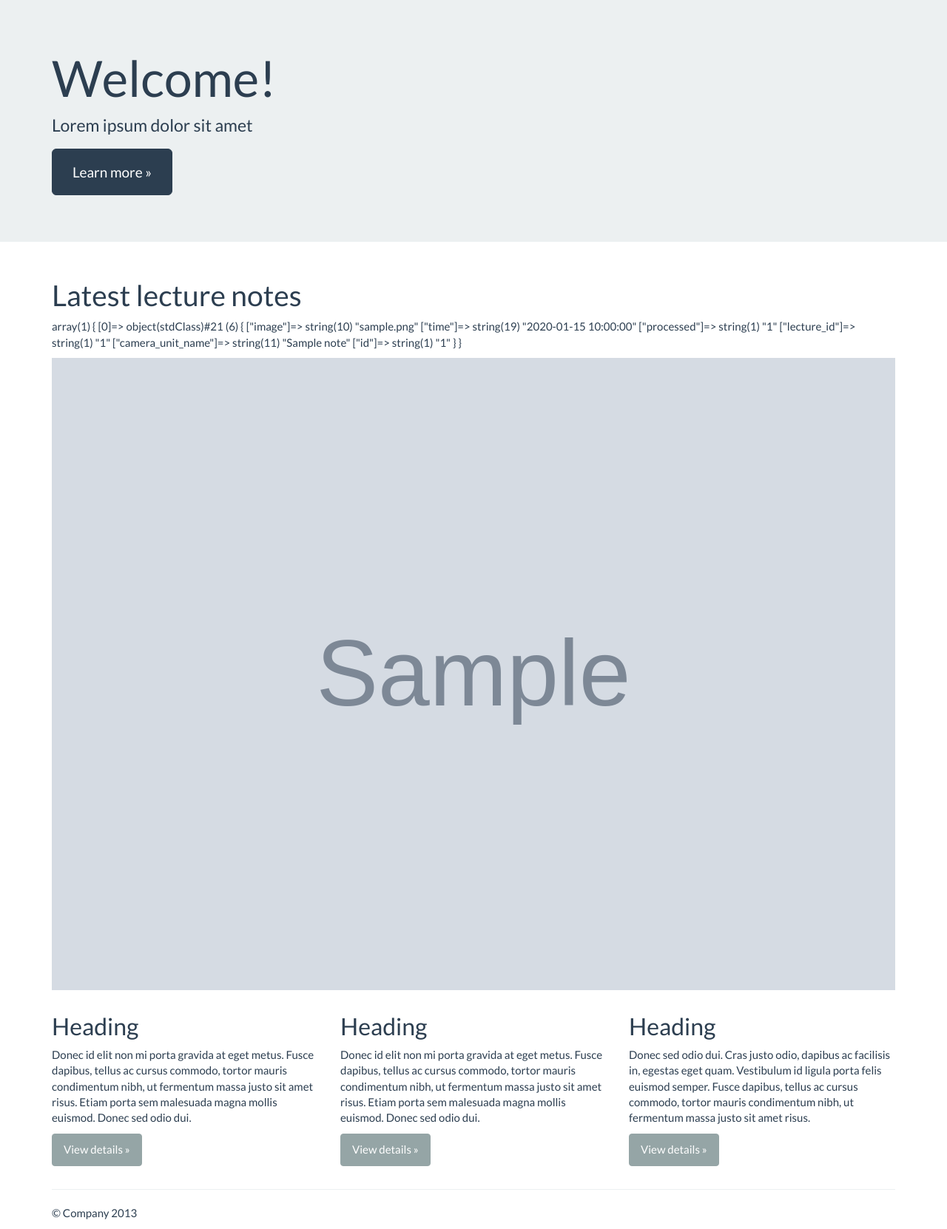
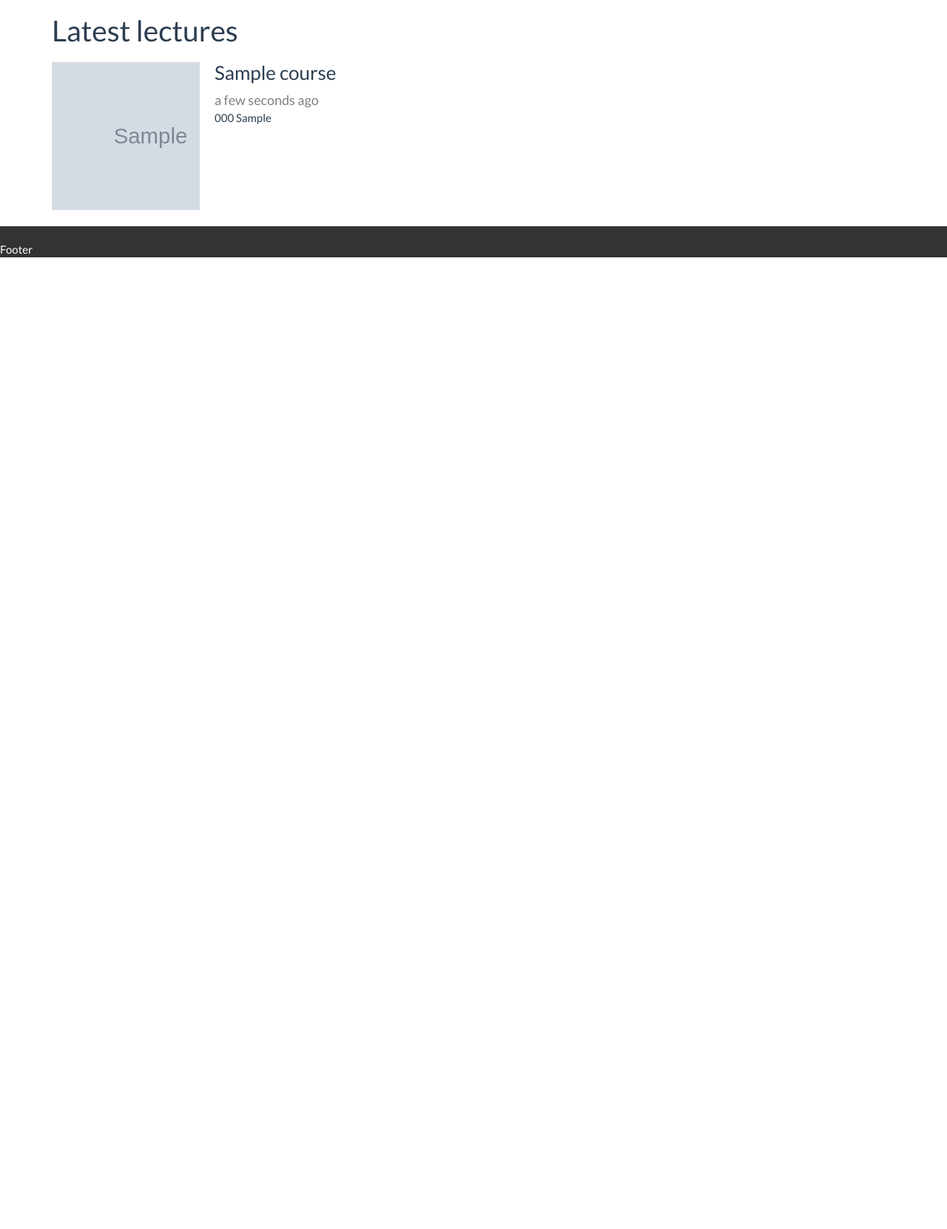
Before and after one commit to projectmunin/munin-webserver, a CodeIgniter app: page / in a window 1280 px wide. Shown: the part 61-1723 px from the top of the page at 74% size. After the commit the page ends 409 px from the top, so only its background shows below. Run offline with CodeIgniter, Linux system fonts and the light colour scheme; tables that the repository leaves empty hold one stand-in row (values such as "Sample post"); grey boxes marked "Sample" are stand-in pictures; some libraries are stand-ins or nearby versions.

Commit message:
Added a latest lectures list

```diff
--- a/application/config/routes.php
+++ b/application/config/routes.php
@@ -38,7 +38,7 @@
 |
 */
 
-$route['default_controller'] = "welcome";
+$route['default_controller'] = "browse";
 $route['404_override'] = '';
 
 
--- /dev/null
+++ b/application/controllers/browse.php
@@ -0,0 +1,30 @@
+<?php if ( ! defined('BASEPATH')) exit('No direct script access allowed');
+
+class Browse extends MY_Controller {
+
+	function __construct()
+	{
+		parent::__construct();
+		$this->load->model('Lecture_note_library', '', true);
+		$this->load->helper('url');
+		$this->load->helper('language');
+		$this->load->helper('pretty_date');
+		$this->lang->load('home');
+	}
+
+	public function index()
+	{
+		$lectures = $this->Lecture_note_library->get_latest_lectures();
+		$this->data = array
+		(
+			'lectures' => $lectures,
+		);
+
+		$this->title = "Project Munin";
+
+		$this->_render("browse");
+	}
+}
+
+/* End of file welcome.php */
+/* Location: ./application/controllers/welcome.php */
--- a/application/core/MY_Controller.php
+++ b/application/core/MY_Controller.php
@@ -51,7 +51,8 @@
 		$template_args["keywords"] = $this->keywords;
 		$template_args["author"] = $this->author;
 
-		$body_args["navbar"] = $this->load->view("elements/navbar",array(),true);
+		$body_args["header"] = $this->load->view("elements/navbar",array(),true);
+		$body_args["footer"] = $this->load->view("elements/footer",array(),true);
 		$body_args["content"] = $this->load->view($view,array_merge($this->data,$template_args),true);
 
 		$template_args["template"] = $this->template;
--- /dev/null
+++ b/application/helpers/pretty_date_helper.php
@@ -0,0 +1,58 @@
+<?php  if ( ! defined('BASEPATH')) exit('No direct script access allowed');
+
+// TODO check copyright?
+// http://www.interactivetools.com/forum/forum-posts.php?postNum=2208966
+if ( ! function_exists('pretty_relative_time'))
+{
+	function pretty_relative_time($time)
+	{
+		if ($time !== intval($time))
+		{
+			$time = strtotime($time);
+		}
+		$d = time() - $time;
+		if ($time < strtotime(date('Y-m-d 00:00:00')) - 60*60*24*3)
+		{
+			$format = 'F j H:i';
+			if (date('Y') !== date('Y', $time))
+			{
+				$format .= ", Y";
+			}
+			return date($format, $time);
+		}
+		if ($d >= 60*60*24)
+		{
+			$day = 'Yesterday';
+			if (date('l', time() - 60*60*24) !== date('l', $time))
+			{
+				$day = date('l', $time);
+			}
+			return $day . " at " . date('g:ia', $time);
+		}
+		if ($d >= 60*60*2)
+		{
+			return intval($d / (60*60)) . " hours ago";
+		}
+		if ($d >= 60*60)
+		{
+			return "about an hour ago";
+		}
+		if ($d >= 60*2)
+		{
+			return intval($d / 60) . " minutes ago";
+		}
+		if ($d >= 60)
+		{
+			return "about a minute ago";
+		}
+		if ($d >= 2)
+		{
+			return intval($d) . " seconds ago";
+		}
+		return "a few seconds ago";
+	}
+}
+
+
+/* End of file pretty_date_helper.php */
+/* Location: ./application/helpers/pretty_date_helper.php */
--- a/application/models/lecture_note_library.php
+++ b/application/models/lecture_note_library.php
@@ -35,6 +35,29 @@
 		return $query->result();
 	}
 
+	function get_latest_lectures($count = 10)
+	{
+		/*
+		$query = $this->db->query('
+				SELECT finished, lecture.time AS time, course_code, course_period, lecture_hall_name, image
+				FROM lecture
+				LEFT OUTER JOIN lecture_note ON lecture.id = lecture_note.lecture_id
+				GROUP BY lecture.id
+				ORDER BY lecture.time, lecture_note.time DESC
+				LIMIT ?
+			',$count);
+		return $query->result();
+		*/
+		//TODO might want to make this in one query
+		$lectures = $this->db->select()->from('lecture')->get()->result();
+		foreach ($lectures as $lecture) {
+			$lecture->lecture_note = $this->db->select()->from('lecture_note')->where('lecture_id', $lecture->id)->order_by('time','desc')->get()->row();
+			$lecture->course = $this->db->select()->from('course')->where('code', $lecture->course_code)->where('period', $lecture->course_period)->get()->row();
+		}
+
+		return $lectures;
+	}
+
 	function get_lectures($course_code, $course_period)
 	{
 		$this->db->select()->from('lecture')->where('course_code', $course_code)->where('course_period', $course_period);
--- /dev/null
+++ b/application/views/browse.php
@@ -0,0 +1,24 @@
+<div class="container">
+	<!-- Example row of columns -->
+
+	<div class="row">
+		<div class="col-xs-12">
+			<h1>Latest lectures</h1>
+			<?php //var_dump($lectures); ?>
+
+			<?php foreach($lectures as $lecture): ?>
+				<div class="lecture-row">
+					<div class="lecture-thumb">
+						<a href="<?=site_url('lecture/'.$lecture->id) ?>">
+							<img class="lecture-thumb-img" src="<?=LECTURE_NOTES.$lecture->lecture_note->image ?>" />
+						</a>
+					</div>
+					<h3><?=$lecture->course->name ?></h3>
+					<span class="lecture-row-time"><?=pretty_relative_time($lecture->time) ?></span>
+					<span class="lecture-row-course"><?=$lecture->course->code ?> <?=$lecture->course->period ?></span>
+				</div>
+				<?php ?>
+			<?php endforeach; ?>
+		</div>
+	</div>
+</div> <!-- /container -->
--- /dev/null
+++ b/application/views/elements/footer.php
@@ -0,0 +1,4 @@
+<footer>
+	<hr>
+	<span>Footer</span>
+</footer>
--- a/application/views/home.php
+++ b/application/views/home.php
@@ -8,8 +8,6 @@
 </div>
 
 <div class="container">
-	<!-- Example row of columns -->
-
 	<div class="row">
 		<div class="col-xs-12">
 			<h1>Latest lecture notes</h1>
@@ -38,10 +36,4 @@
 			<p><a class="btn btn-default" href="#">View details &raquo;</a></p>
 		</div>
 	</div>
-
-	<hr>
-
-	<footer>
-		<p>&copy; Company 2013</p>
-	</footer>
-		</div> <!-- /container -->
+</div> <!-- /container -->
--- a/application/views/templates/page.php
+++ b/application/views/templates/page.php
@@ -1,4 +1,5 @@
-<?=$navbar ?>
+<?=$header ?>
 <div id="main" role="main" class="row page">
 	<?=$content ?>
 </div>
+<?=$footer ?>
--- a/resources/css/main.css
+++ b/resources/css/main.css
@@ -7,15 +7,16 @@
 	margin-top: 60px;
 }
 
-.lecture-note-img
-{
-	width: 100%;
-	margin: 10px 0px;
-}
 
 body.auth
 {
 	background-color: #18bc9c;
+}
+
+footer
+{
+	background-color: #333;
+	color: #fff;
 }
 
 #auth-content
@@ -27,3 +28,32 @@
 	border-radius: 10px;
 	padding: 40px;
 }
+
+.lecture-thumb
+{
+	float: left;
+	width: 200px;
+	height: 200px;
+	overflow: hidden;
+	text-align: center;
+	margin-right: 20px;
+}
+
+.lecture-thumb img
+{
+	width: auto;
+	height: 200px;
+}
+
+.lecture-note-img
+{
+	width: 100%;
+	margin: 10px 0px;
+}
+
+.lecture-row-time
+{
+	display: block;
+	font-size: 18px;
+	color: gray;
+}
```
